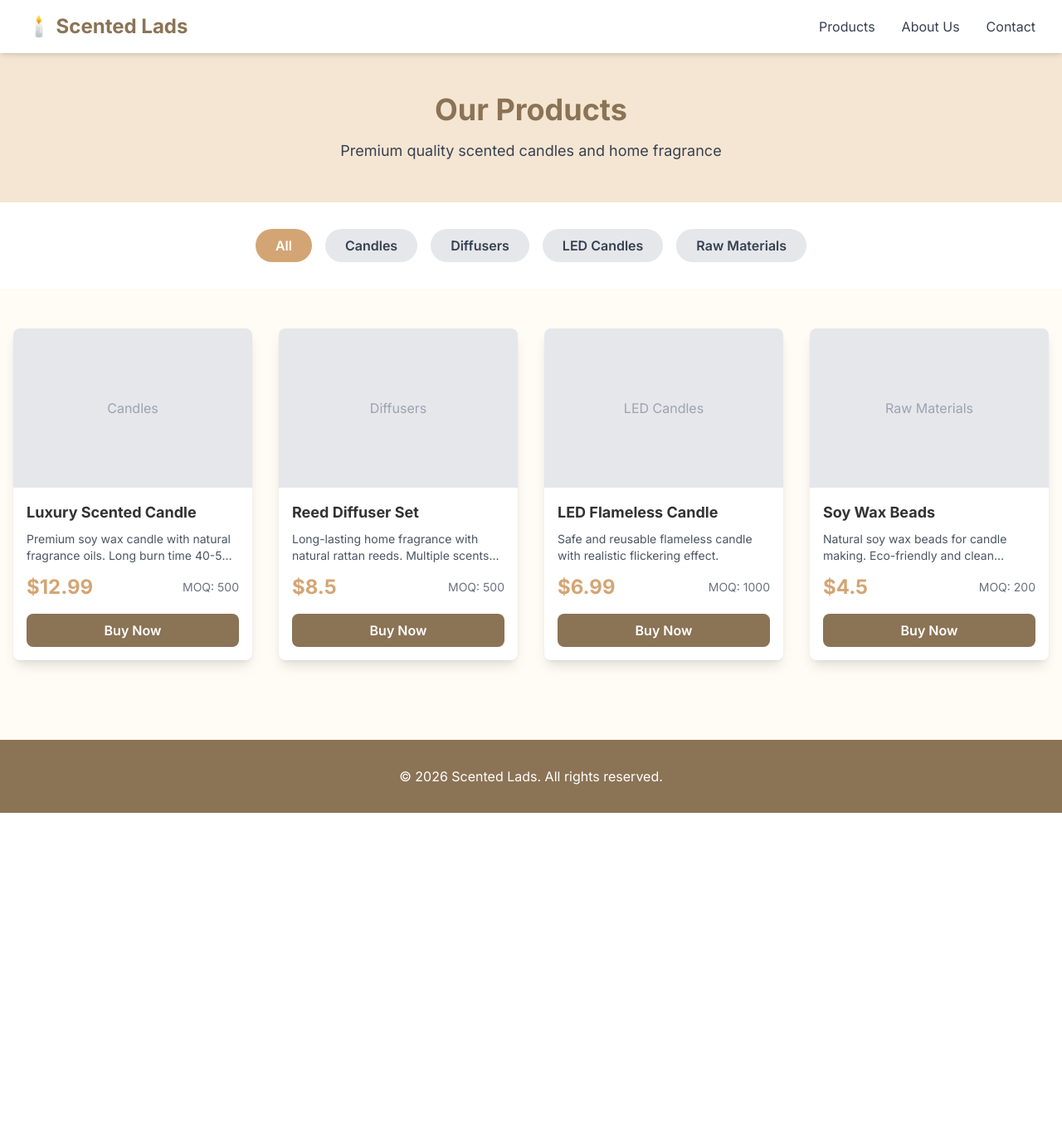
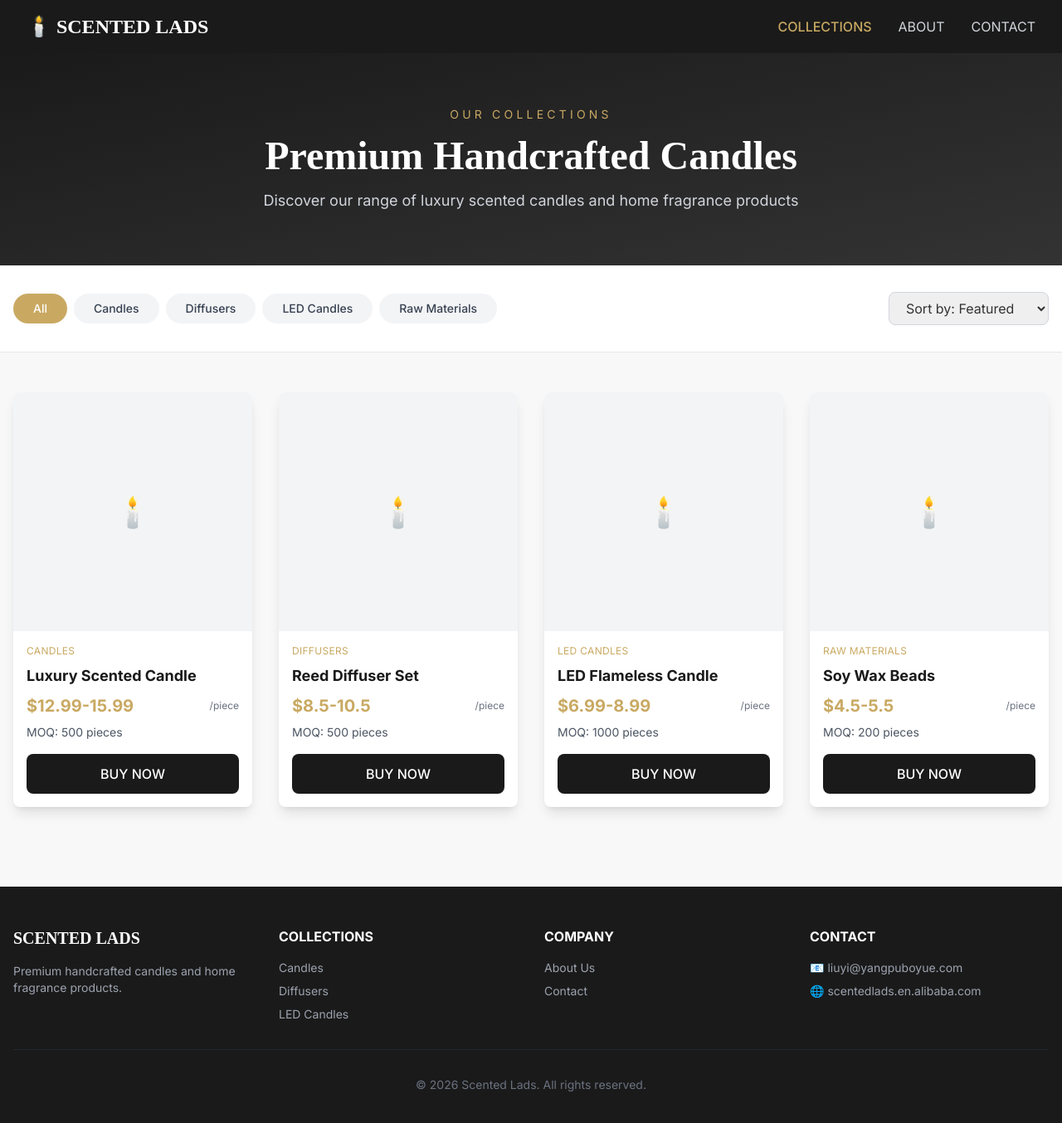
Before and after one commit to choice611/scented-lads, a Next.js app: page /products in a window 1280 px wide. Shown: the top 1354 px of the page at 83% size. Before the commit the page ends 980 px from the top, so only its background shows below. Built offline with nearby package versions, Linux system fonts and the light colour scheme.

Commit message:
Add: 产品列表页（带筛选/排序/支付弹窗）

```diff
--- a/app/products/page.tsx
+++ b/app/products/page.tsx
@@ -1,7 +1,6 @@
 "use client";
 
 import { useState } from "react";
-import { QRCodeSVG } from "qrcode.react";
 import Link from "next/link";
 
 const products = [
@@ -9,45 +8,41 @@ const products = [
     id: 1,
     name: "Luxury Scented Candle",
     slug: "luxury-scented-candle",
-    price: 12.99,
+    price: { min: 12.99, max: 15.99 },
     moq: 500,
     category: "Candles",
-    description: "Premium soy wax candle with natural fragrance oils. Long burn time 40-50 hours.",
     image: "/images/candle-1.jpg",
-    alibabaUrl: "https://scentedlads.en.alibaba.com",
+    alibabaUrl: "https://scentedlads.en.alibaba.com/product/xxx",
   },
   {
     id: 2,
     name: "Reed Diffuser Set",
     slug: "reed-diffuser-set",
-    price: 8.50,
+    price: { min: 8.50, max: 10.50 },
     moq: 500,
     category: "Diffusers",
-    description: "Long-lasting home fragrance with natural rattan reeds. Multiple scents available.",
     image: "/images/diffuser-1.jpg",
-    alibabaUrl: "https://scentedlads.en.alibaba.com",
+    alibabaUrl: "https://scentedlads.en.alibaba.com/product/xxx",
   },
   {
     id: 3,
     name: "LED Flameless Candle",
     slug: "led-flameless-candle",
-    price: 6.99,
+    price: { min: 6.99, max: 8.99 },
     moq: 1000,
     category: "LED Candles",
-    description: "Safe and reusable flameless candle with realistic flickering effect.",
     image: "/images/led-candle-1.jpg",
-    alibabaUrl: "https://scentedlads.en.alibaba.com",
+    alibabaUrl: "https://scentedlads.en.alibaba.com/product/xxx",
   },
   {
     id: 4,
     name: "Soy Wax Beads",
     slug: "soy-wax-beads",
-    price: 4.50,
+    price: { min: 4.50, max: 5.50 },
     moq: 200,
     category: "Raw Materials",
-    description: "Natural soy wax beads for candle making. Eco-friendly and clean burning.",
     image: "/images/wax-beads.jpg",
-    alibabaUrl: "https://scentedlads.en.alibaba.com",
+    alibabaUrl: "https://scentedlads.en.alibaba.com/product/xxx",
   },
 ];
 
@@ -55,9 +50,9 @@ const categories = ["All", "Candles", "Diffusers", "LED Candles", "Raw Materials
 
 export default function ProductsPage() {
   const [selectedCategory, setSelectedCategory] = useState("All");
+  const [sortBy, setSortBy] = useState("default");
+  const [showPayment, setShowPayment] = useState(false);
   const [selectedProduct, setSelectedProduct] = useState<any>(null);
-  const [showPayment, setShowPayment] = useState(false);
-  const [paymentMethod, setPaymentMethod] = useState<"alibaba" | "crypto" | null>(null);
 
   const filteredProducts = selectedCategory === "All"
     ? products
@@ -66,56 +61,79 @@ export default function ProductsPage() {
   const handleBuyNow = (product: any) => {
     setSelectedProduct(product);
     setShowPayment(true);
-    setPaymentMethod(null);
-  };
-
-  const handleAlibabaPayment = () => {
-    if (selectedProduct) {
-      window.open(selectedProduct.alibabaUrl, "_blank");
-    }
   };
 
   return (
-    <main className="min-h-screen bg-background">
+    <main className="min-h-screen bg-[#F8F8F8]">
       {/* Navigation */}
-      <nav className="bg-white shadow-md sticky top-0 z-40">
+      <nav className="bg-[#1A1A1A] text-white sticky top-0 z-50">
         <div className="max-w-7xl mx-auto px-4 sm:px-6 lg:px-8">
           <div className="flex justify-between items-center h-16">
-            <Link href="/" className="text-2xl font-bold text-secondary">🕯️ Scented Lads</Link>
-            <div className="flex space-x-8">
-              <Link href="/products" className="text-gray-700 hover:text-accent">Products</Link>
-              <Link href="/about" className="text-gray-700 hover:text-accent">About Us</Link>
-              <Link href="/contact" className="text-gray-700 hover:text-accent">Contact</Link>
+            <Link href="/" className="text-2xl font-bold font-['Playfair_Display']">
+              🕯️ SCENTED LADS
+            </Link>
+            <div className="hidden md:flex space-x-8">
+              <Link href="/products" className="text-[#C9A962] font-medium">
+                COLLECTIONS
+              </Link>
+              <Link href="/about" className="text-gray-300 hover:text-[#C9A962] transition">
+                ABOUT
+              </Link>
+              <Link href="/contact" className="text-gray-300 hover:text-[#C9A962] transition">
+                CONTACT
+              </Link>
             </div>
           </div>
         </div>
       </nav>
 
       {/* Header */}
-      <section className="bg-primary py-12">
+      <section className="bg-gradient-to-br from-[#1A1A1A] to-[#333333] text-white py-16">
         <div className="max-w-7xl mx-auto px-4 text-center">
-          <h1 className="text-4xl font-bold text-secondary mb-4">Our Products</h1>
-          <p className="text-lg text-gray-700">Premium quality scented candles and home fragrance</p>
+          <p className="text-[#C9A962] text-sm tracking-[0.3em] uppercase mb-4">
+            OUR COLLECTIONS
+          </p>
+          <h1 className="text-4xl md:text-5xl font-bold font-['Playfair_Display'] mb-4">
+            Premium Handcrafted Candles
+          </h1>
+          <p className="text-gray-300 text-lg max-w-2xl mx-auto">
+            Discover our range of luxury scented candles and home fragrance products
+          </p>
         </div>
       </section>
 
+      {/* Filters */}
+      <section className="bg-white py-8 border-b">
+        <div className="max-w-7xl mx-auto px-4">
+          <div className="flex flex-col md:flex-row justify-between items-center gap-4">
             {/* Category Filter */}
-      <section className="py-8 bg-white">
-        <div className="max-w-7xl mx-auto px-4">
-          <div className="flex flex-wrap justify-center gap-4">
+            <div className="flex flex-wrap gap-2">
               {categories.map((cat) => (
                 <button
                   key={cat}
                   onClick={() => setSelectedCategory(cat)}
-                className={`px-6 py-2 rounded-full font-semibold transition ${
+                  className={`px-6 py-2 rounded-full text-sm font-medium transition ${
                     selectedCategory === cat
-                    ? "bg-accent text-white"
-                    : "bg-gray-200 text-gray-700 hover:bg-gray-300"
+                      ? "bg-[#C9A962] text-white"
+                      : "bg-gray-100 text-gray-700 hover:bg-gray-200"
                   }`}
                 >
                   {cat}
                 </button>
               ))}
+            </div>
+
+            {/* Sort */}
+            <select
+              value={sortBy}
+              onChange={(e) => setSortBy(e.target.value)}
+              className="px-4 py-2 border border-gray-300 rounded-lg focus:outline-none focus:ring-2 focus:ring-[#C9A962]"
+            >
+              <option value="default">Sort by: Featured</option>
+              <option value="price-asc">Price: Low to High</option>
+              <option value="price-desc">Price: High to Low</option>
+              <option value="moq-asc">MOQ: Low to High</option>
+            </select>
           </div>
         </div>
       </section>
@@ -125,22 +143,43 @@ export default function ProductsPage() {
         <div className="max-w-7xl mx-auto px-4">
           <div className="grid md:grid-cols-2 lg:grid-cols-4 gap-8">
             {filteredProducts.map((product) => (
-              <div key={product.id} className="bg-white rounded-lg shadow-lg overflow-hidden">
-                <div className="h-48 bg-gray-200 flex items-center justify-center">
-                  <span className="text-gray-400">{product.category}</span>
+              <div key={product.id} className="bg-white rounded-lg shadow-lg overflow-hidden hover:shadow-xl transition group">
+                {/* Image */}
+                <div className="aspect-square bg-gray-100 relative overflow-hidden">
+                  <div className="absolute inset-0 flex items-center justify-center text-gray-400">
+                    <span className="text-4xl">🕯️</span>
                   </div>
+                  <div className="absolute inset-0 bg-black bg-opacity-0 group-hover:bg-opacity-10 transition" />
+                </div>
+
+                {/* Content */}
                 <div className="p-4">
-                  <h3 className="font-bold text-lg mb-2">{product.name}</h3>
-                  <p className="text-gray-600 text-sm mb-3 line-clamp-2">{product.description}</p>
-                  <div className="flex justify-between items-center mb-4">
-                    <span className="text-2xl font-bold text-accent">${product.price}</span>
-                    <span className="text-sm text-gray-500">MOQ: {product.moq}</span>
+                  <p className="text-xs text-[#C9A962] uppercase tracking-wide mb-2">
+                    {product.category}
+                  </p>
+                  <h3 className="font-bold text-lg text-[#1A1A1A] mb-2 line-clamp-2">
+                    {product.name}
+                  </h3>
+
+                  {/* Price */}
+                  <div className="flex justify-between items-center mb-2">
+                    <span className="text-xl font-bold text-[#C9A962]">
+                      ${product.price.min}-{product.price.max}
+                    </span>
+                    <span className="text-xs text-gray-500">/piece</span>
                   </div>
+
+                  {/* MOQ */}
+                  <p className="text-sm text-gray-600 mb-4">
+                    MOQ: {product.moq} pieces
+                  </p>
+
+                  {/* Actions */}
                   <button
                     onClick={() => handleBuyNow(product)}
-                    className="w-full bg-secondary text-white py-2 rounded-lg font-semibold hover:bg-opacity-90 transition"
+                    className="w-full bg-[#1A1A1A] text-white py-3 rounded-lg font-medium hover:bg-[#333333] transition"
                   >
-                    Buy Now
+                    BUY NOW
                   </button>
                 </div>
               </div>
@@ -151,92 +190,92 @@ export default function ProductsPage() {
 
       {/* Payment Modal */}
       {showPayment && selectedProduct && (
-        <div className="fixed inset-0 bg-black bg-opacity-50 flex items-center justify-center z-50 p-4">
-          <div className="bg-white rounded-lg max-w-md w-full p-6">
-            <div className="flex justify-between items-center mb-6">
-              <h2 className="text-2xl font-bold text-secondary">Choose Payment Method</h2>
+        <div className="fixed inset-0 bg-black bg-opacity-75 flex items-center justify-center z-50 p-4">
+          <div className="bg-white rounded-lg max-w-md w-full p-6 relative">
             <button
               onClick={() => setShowPayment(false)}
-                className="text-gray-500 hover:text-gray-700 text-2xl"
+              className="absolute top-4 right-4 text-gray-500 hover:text-gray-700 text-2xl"
             >
               ×
             </button>
-            </div>
 
-            {!paymentMethod ? (
-              <div className="space-y-4">
+            <h2 className="text-2xl font-bold text-[#1A1A1A] mb-6 text-center">
+              Choose Payment Method
+            </h2>
+
+            {/* Alibaba Option */}
+            <div className="mb-4">
               <button
-                  onClick={handleAlibabaPayment}
+                onClick={() => window.open(selectedProduct.alibabaUrl, "_blank")}
                 className="w-full p-4 border-2 border-orange-500 rounded-lg hover:bg-orange-50 transition text-left"
               >
                 <div className="font-bold text-lg mb-1">🏪 Alibaba Secure Trade</div>
                 <div className="text-sm text-gray-600">
-                    • Safe & Protected<br/>
-                    • Credit Card / PayPal accepted<br/>
-                    • Redirect to Alibaba store
-                  </div>
-                </button>
-
-                <button
-                  onClick={() => setPaymentMethod("crypto")}
-                  className="w-full p-4 border-2 border-green-500 rounded-lg hover:bg-green-50 transition text-left"
-                >
-                  <div className="font-bold text-lg mb-1">₿ Crypto Payment (ETH/USDT)</div>
-                  <div className="text-sm text-gray-600">
-                    • 5% discount applied<br/>
-                    • Direct transfer<br/>
-                    • ERC20 USDT or ETH
+                  ✓ Buyer Protection<br/>
+                  ✓ Credit Card / PayPal accepted<br/>
+                  ✓ Fast Shipping
                 </div>
               </button>
             </div>
-            ) : (
-              <div className="text-center">
-                <h3 className="text-xl font-bold mb-4">Crypto Payment Details</h3>
-                <div className="bg-gray-100 p-4 rounded-lg mb-4">
-                  <p className="text-sm text-gray-600 mb-2">Product: {selectedProduct.name}</p>
-                  <p className="text-sm text-gray-600 mb-2">
-                    Original Price: <span className="font-bold">${selectedProduct.price}</span>
-                  </p>
-                  <p className="text-sm text-green-600 mb-2">
-                    Crypto Price (5% OFF): <span className="font-bold text-lg">${(selectedProduct.price * 0.95).toFixed(2)}</span>
-                  </p>
+
+            {/* Crypto Option */}
+            <div className="mb-4">
+              <button
+                onClick={() => {/* Show crypto details */}}
+                className="w-full p-4 border-2 border-green-500 rounded-lg hover:bg-green-50 transition text-left"
+              >
+                <div className="font-bold text-lg mb-1">₿ Crypto Payment (5% OFF)</div>
+                <div className="text-sm text-gray-600">
+                  ✓ Instant Confirmation<br/>
+                  ✓ Lower Price (5% OFF)<br/>
+                  ✓ ETH / USDT Accepted
+                </div>
+              </button>
             </div>
 
-                <div className="mb-4">
-                  <p className="text-sm text-gray-600 mb-2">Send USDT (ERC20) or ETH to:</p>
-                  <div className="bg-white border-2 border-gray-300 p-3 rounded break-all font-mono text-sm">
-                    0xb6389c75434e2c0ecd3b3f4756e4cf03778b8153
-                  </div>
-                </div>
-
-                <div className="flex justify-center mb-4">
-                  <QRCodeSVG
-                    value="0xb6389c75434e2c0ecd3b3f4756e4cf03778b8153"
-                    size={200}
-                  />
-                </div>
-
-                <p className="text-xs text-gray-500 mb-4">
-                  After transfer, please send confirmation email to:<br/>
-                  <span className="font-semibold">liuyi@yangpuboyue.com</span>
+            <p className="text-xs text-gray-500 text-center mt-4">
+              🔒 Secure Payment Guaranteed
             </p>
-
-                <button
-                  onClick={() => setPaymentMethod(null)}
-                  className="w-full bg-gray-500 text-white py-2 rounded-lg hover:bg-gray-600 transition"
-                >
-                  Back
-                </button>
-              </div>
-            )}
           </div>
         </div>
       )}
 
       {/* Footer */}
-      <footer className="bg-secondary text-white py-8 mt-12">
-        <div className="max-w-7xl mx-auto px-4 text-center">
+      <footer className="bg-[#1A1A1A] text-white py-12 mt-12">
+        <div className="max-w-7xl mx-auto px-4">
+          <div className="grid md:grid-cols-4 gap-8">
+            <div>
+              <h3 className="text-xl font-bold mb-4 font-['Playfair_Display']">SCENTED LADS</h3>
+              <p className="text-gray-400 text-sm">
+                Premium handcrafted candles and home fragrance products.
+              </p>
+            </div>
+            <div>
+              <h4 className="font-bold mb-4">COLLECTIONS</h4>
+              <ul className="space-y-2 text-gray-400 text-sm">
+                <li><Link href="/products" className="hover:text-[#C9A962]">Candles</Link></li>
+                <li><Link href="/products" className="hover:text-[#C9A962]">Diffusers</Link></li>
+                <li><Link href="/products" className="hover:text-[#C9A962]">LED Candles</Link></li>
+              </ul>
+            </div>
+            <div>
+              <h4 className="font-bold mb-4">COMPANY</h4>
+              <ul className="space-y-2 text-gray-400 text-sm">
+                <li><Link href="/about" className="hover:text-[#C9A962]">About Us</Link></li>
+                <li><Link href="/contact" className="hover:text-[#C9A962]">Contact</Link></li>
+              </ul>
+            </div>
+            <div>
+              <h4 className="font-bold mb-4">CONTACT</h4>
+              <ul className="space-y-2 text-gray-400 text-sm">
+                <li>📧 liuyi@yangpuboyue.com</li>
+                <li>🌐 scentedlads.en.alibaba.com</li>
+              </ul>
+            </div>
+          </div>
+          <div className="border-t border-gray-800 mt-8 pt-8 text-center text-gray-500 text-sm">
             <p>&copy; 2026 Scented Lads. All rights reserved.</p>
+          </div>
         </div>
       </footer>
     </main>
```
Lines whose indentation alone changed are shown as unchanged.
